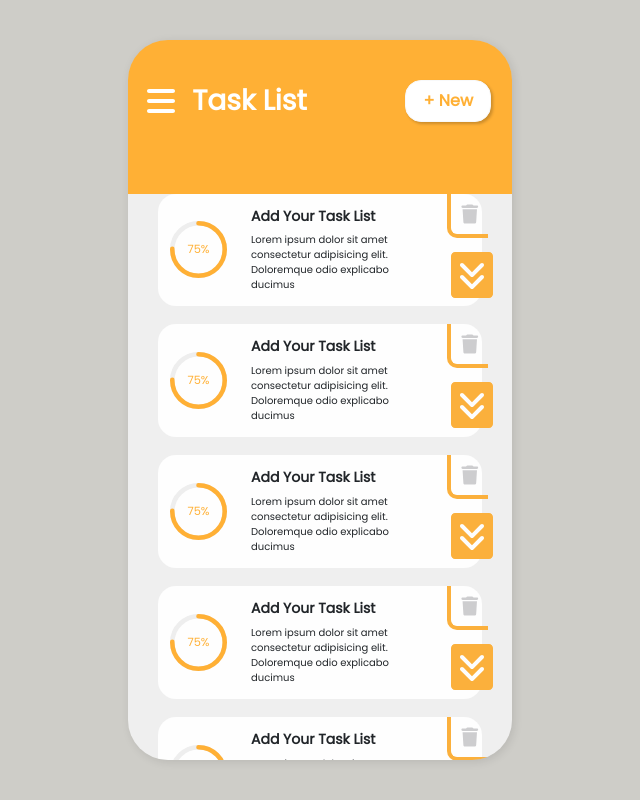
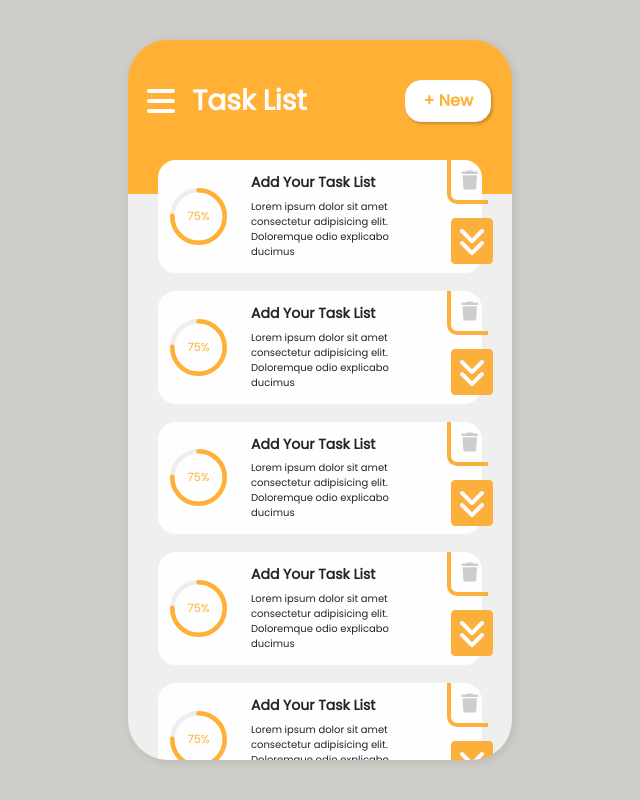
Before and after one commit to isgb/todolistfronted, a React (Vite) app: page / in a window 1280 px wide. Shown: the whole page, without its empty margins (320-960 px from the left). Built offline with nearby package versions, Linux system fonts and the light colour scheme.

Commit message:
botones de cards task

```diff
--- a/src/styles/cardtasks.css
+++ b/src/styles/cardtasks.css
@@ -3,7 +3,8 @@
     flex-direction: column;
     justify-content: center;
     align-items: center;
-
+    position: absolute;
+    top: 120px;
 }
 
 .card-tasks {
--- a/src/styles/taskcontainer.css
+++ b/src/styles/taskcontainer.css
@@ -10,6 +10,7 @@
   overflow: auto;
   -ms-overflow-style: none; /* Para Internet Explorer y Edge */
   scrollbar-width: none; /* Para Firefox */
+  position: relative;
 }
 
 .main-container::-webkit-scrollbar {
```
